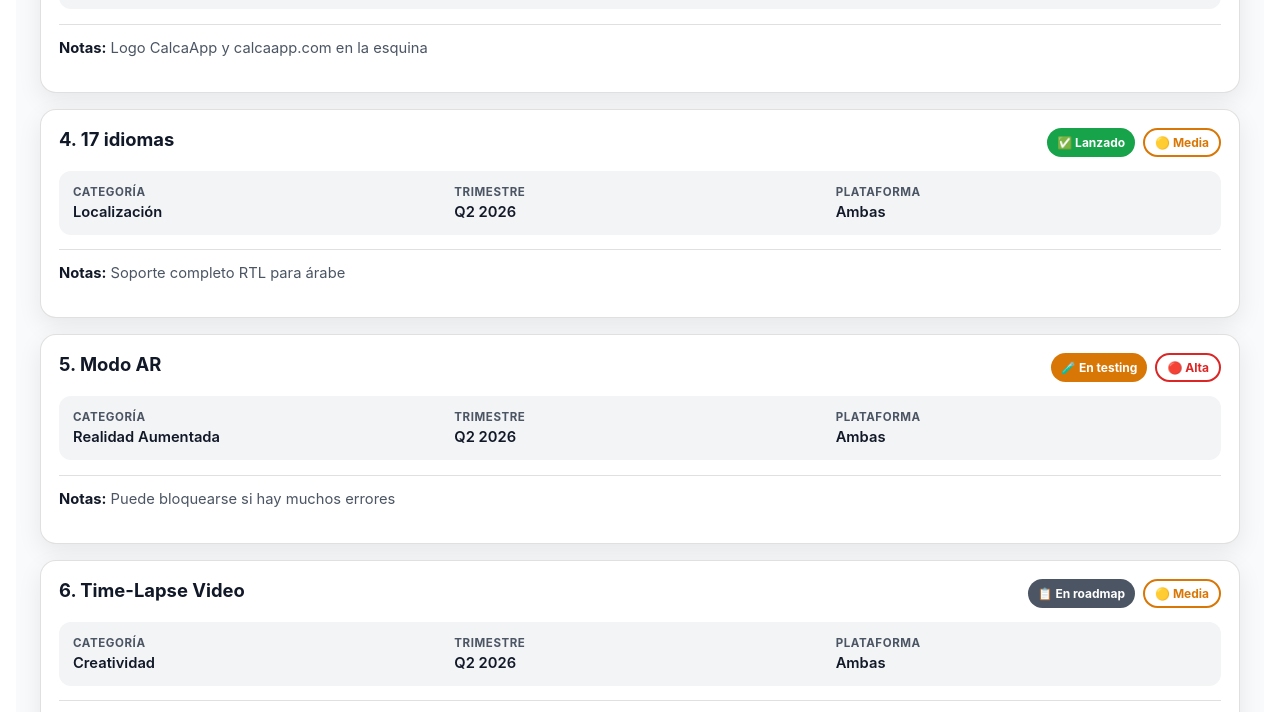
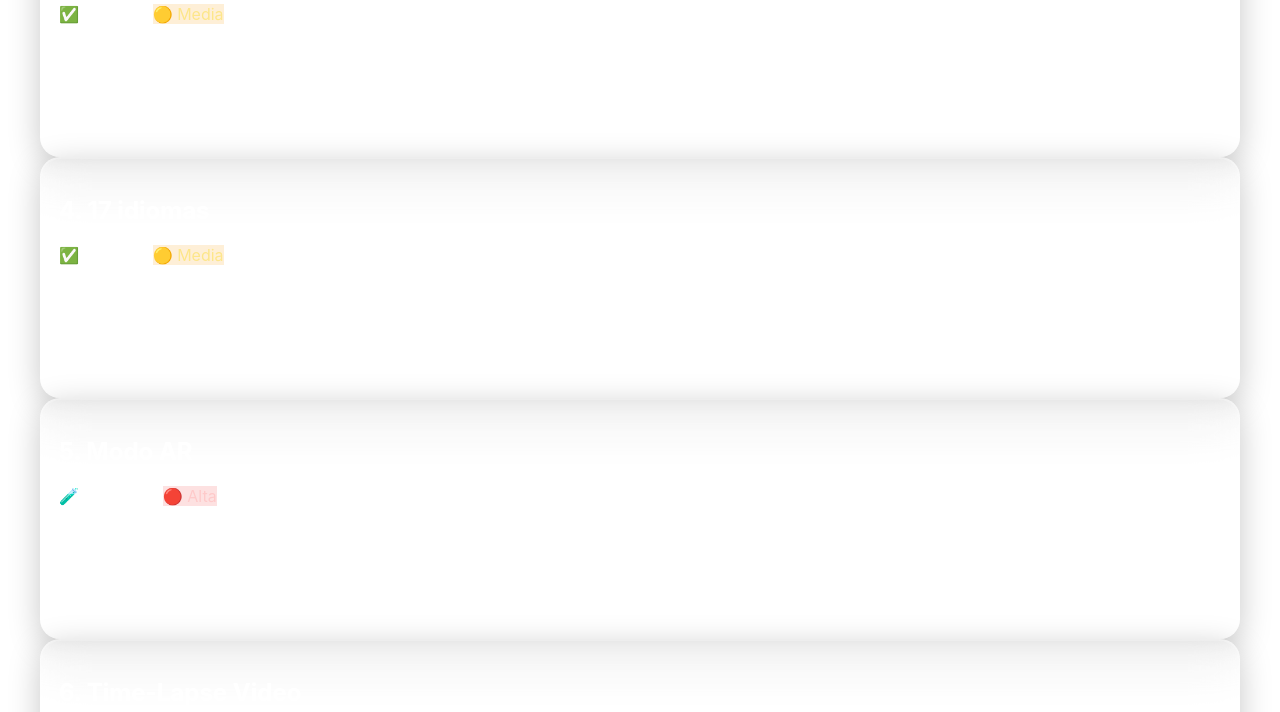
Before and after one commit to erbolamm/calca-config, a plain HTML site: page index.html in a window 1280 px wide. Shown: the part 702-1414 px from the top of the page. Drawn offline with Linux system fonts and the light colour scheme.

Commit message:
Refactor CSS variables and styles in index.html
Updated color variables and styles for dark mode support.

```diff
--- a/index.html
+++ b/index.html
@@ -3,93 +3,50 @@
     .calca-roadmap {
   --green: #16a34a;
   --orange: #d97706;
-      --gray: #4b5563;
-      --red: #dc2626;
-      --text: #111827;
-      --muted: #4b5563;
-      --card: #ffffff;
-      --soft: #f3f4f6;
-      --border: rgba(0, 0, 0, 0.12);
+  --gray: #6b7280;
+  --red: #ef4444;
+  --text: #ffffff;
+  --muted: rgba(255, 255, 255, 0.78);
+  --card: rgba(255, 255, 255, 0.16);
+  --soft: rgba(255, 255, 255, 0.10);
+  --border: rgba(255, 255, 255, 0.28);
 
   color: var(--text);
   font-family: -apple-system, BlinkMacSystemFont, "Segoe UI", Roboto, sans-serif;
   max-width: 1200px;
   margin: 0 auto;
   padding: 24px;
-      border-radius: 18px;
-      background: #f9fafb;
-    }
-
-    @media (prefers-color-scheme: dark) {
-      .calca-roadmap {
-        --text: #f9fafb;
-        --muted: #d1d5db;
-        --card: #111827;
-        --soft: #1f2937;
-        --border: rgba(255, 255, 255, 0.16);
-
-        background: #030712;
-      }
-    }
-
-    .calca-roadmap * {
-      box-sizing: border-box;
-    }
-
-    .calca-roadmap h1 {
-      margin: 0 0 8px;
-      font-size: clamp(1.8rem, 4vw, 2.6rem);
-      text-align: center;
-    }
-
-    .calca-roadmap .intro {
-      margin: 0 0 24px;
-      color: var(--muted);
-      text-align: center;
-      font-size: 1rem;
-    }
-
-    .roadmap-grid {
-      display: grid;
-      gap: 16px;
+  background: transparent;
 }
 
 .roadmap-item {
   background: var(--card);
   border: 1px solid var(--border);
-      border-radius: 16px;
+  border-radius: 20px;
   padding: 18px;
-      box-shadow: 0 8px 24px rgba(0, 0, 0, 0.08);
+  backdrop-filter: blur(22px) saturate(180%);
+  -webkit-backdrop-filter: blur(22px) saturate(180%);
+  box-shadow:
+    0 8px 32px rgba(0, 0, 0, 0.22),
+    inset 0 1px 0 rgba(255, 255, 255, 0.22);
 }
 
-    .roadmap-header {
-      display: flex;
-      justify-content: space-between;
-      gap: 12px;
-      flex-wrap: wrap;
-      margin-bottom: 14px;
+.roadmap-meta {
+  background: var(--soft);
+  border: 1px solid rgba(255, 255, 255, 0.14);
+  border-radius: 14px;
 }
 
-    .roadmap-title {
-      margin: 0;
-      font-size: 1.15rem;
-      color: var(--text);
+.roadmap-title,
+.meta-value,
+.roadmap-notas strong {
+  color: #ffffff;
 }
 
-    .roadmap-badges {
-      display: flex;
-      gap: 8px;
-      flex-wrap: wrap;
-    }
-
-    .badge {
-      display: inline-flex;
-      align-items: center;
-      padding: 5px 10px;
-      border-radius: 999px;
-      font-size: 0.75rem;
-      font-weight: 700;
-      white-space: nowrap;
+.intro,
+.meta-label,
+.roadmap-notas {
+  color: var(--muted);
 }
 
 .badge-lanzado,
@@ -98,58 +55,16 @@
   color: #ffffff;
 }
 
-    .badge-lanzado { background: var(--green); }
-    .badge-testing { background: var(--orange); }
-    .badge-roadmap { background: var(--gray); }
-
 .badge-alta {
-      color: var(--red);
-      border: 2px solid var(--red);
-      background: transparent;
+  color: #fecaca;
+  border-color: rgba(248, 113, 113, 0.9);
+  background: rgba(239, 68, 68, 0.16);
 }
 
 .badge-media {
-      color: var(--orange);
-      border: 2px solid var(--orange);
-      background: transparent;
-    }
-
-    .roadmap-meta {
-      display: grid;
-      grid-template-columns: repeat(auto-fit, minmax(140px, 1fr));
-      gap: 10px;
-      padding: 14px;
-      background: var(--soft);
-      border-radius: 12px;
-      margin-bottom: 12px;
-    }
-
-    .meta-label {
-      display: block;
-      margin-bottom: 4px;
-      color: var(--muted);
-      font-size: 0.72rem;
-      font-weight: 700;
-      text-transform: uppercase;
-      letter-spacing: 0.05em;
-    }
-
-    .meta-value {
-      color: var(--text);
-      font-weight: 600;
-      font-size: 0.92rem;
-    }
-
-    .roadmap-notas {
-      color: var(--muted);
-      border-top: 1px solid var(--border);
-      padding-top: 12px;
-      line-height: 1.5;
-      font-size: 0.92rem;
-    }
-
-    .roadmap-notas strong {
-      color: var(--text);
+  color: #fde68a;
+  border-color: rgba(245, 158, 11, 0.9);
+  background: rgba(245, 158, 11, 0.16);
 }
   </style>
 
```
Lines whose indentation alone changed are shown as unchanged.
